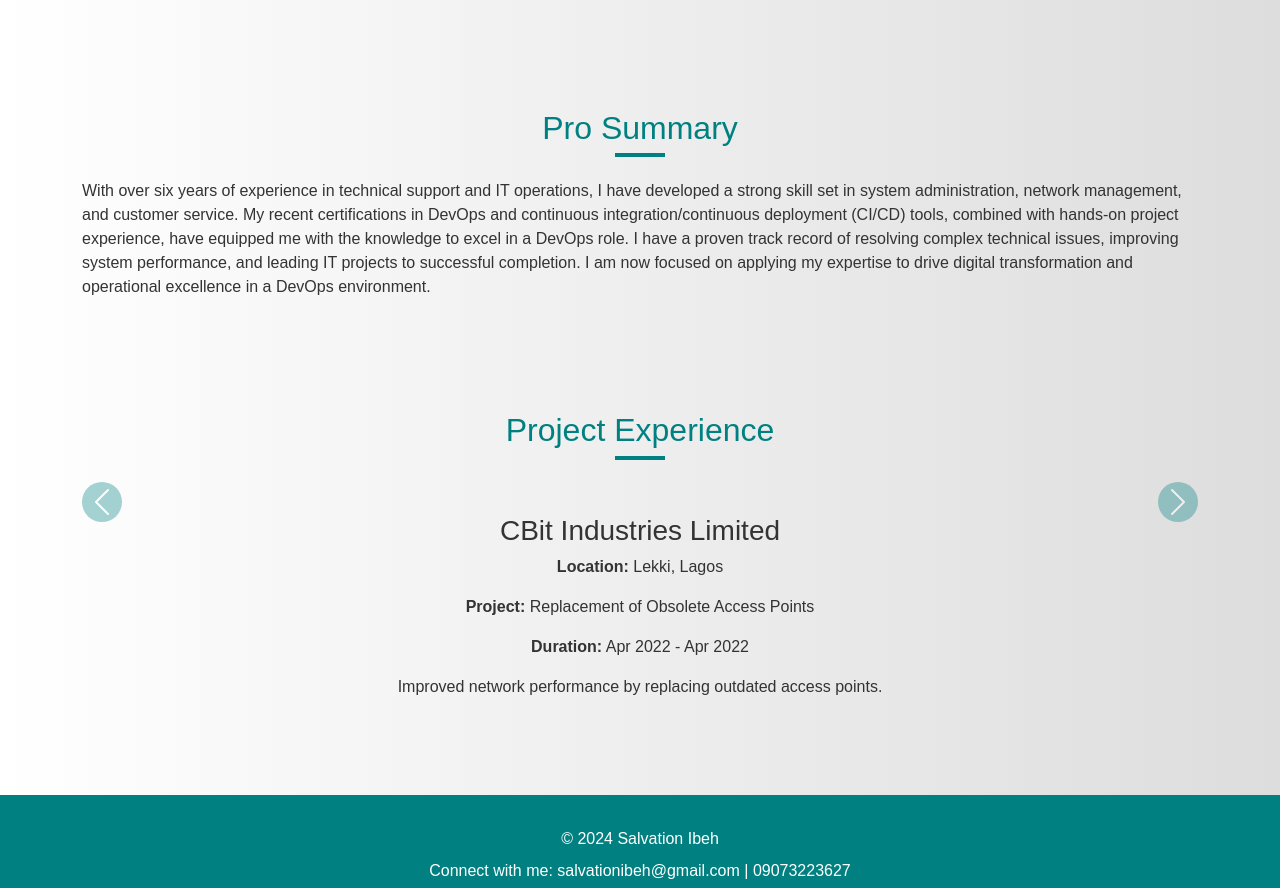
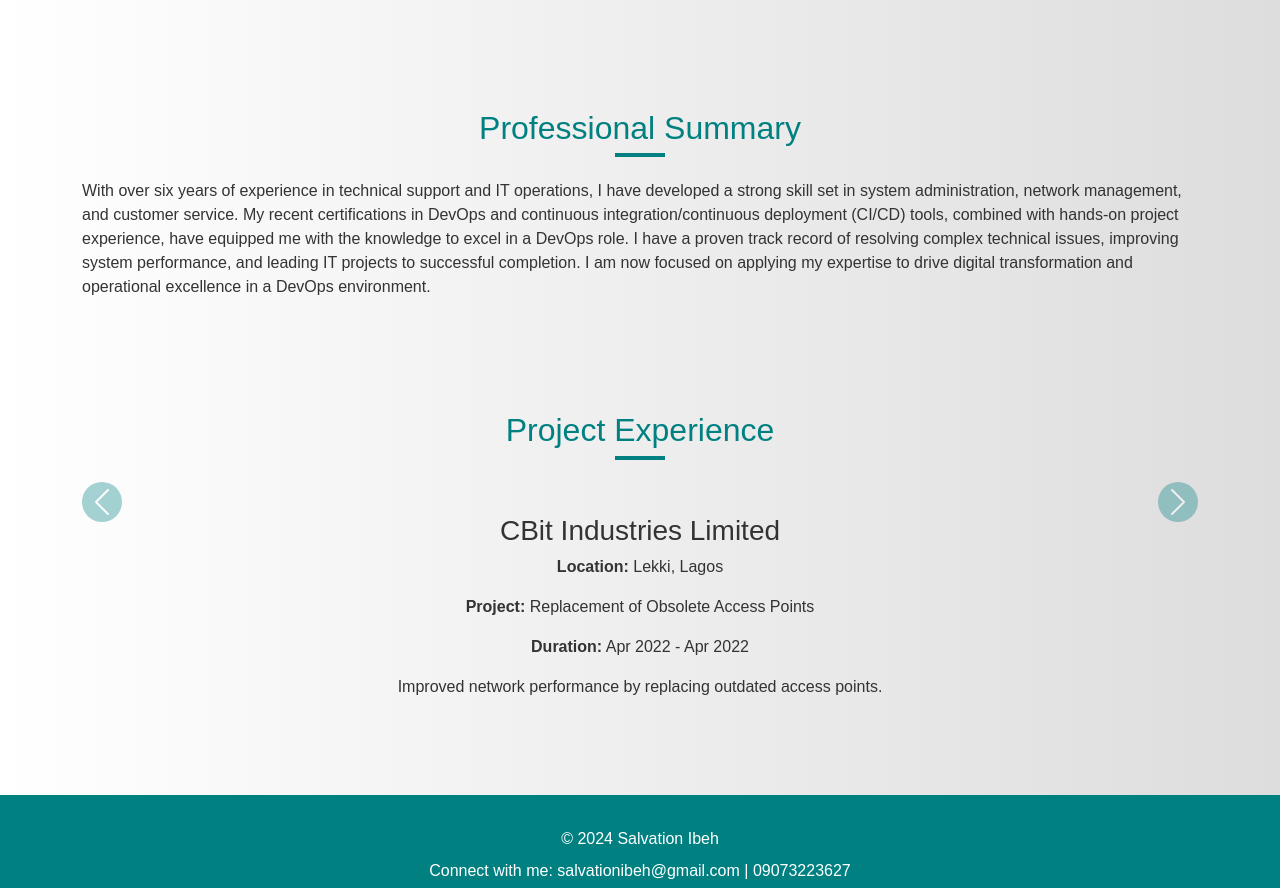
Before and after one commit to SalvationIbeh/Portfolio-Website, a website: page index.html in a window 1280 px wide. Shown: the part 1048-1936 px from the top of the page. Drawn offline with nearby package versions, Linux system fonts and the light colour scheme.

Commit message:
Update index

```diff
--- a/index.html
+++ b/index.html
@@ -57,7 +57,7 @@
 
         <section id="professional-summary" class="py-5">
             <div class="container">
-                <h2>Pro Summary</h2>
+                <h2>Professional Summary</h2>
                 <p>With over six years of experience in technical support and IT operations, I have developed a strong skill set in system administration, network management, and customer service. My recent certifications in DevOps and continuous integration/continuous deployment (CI/CD) tools, combined with hands-on project experience, have equipped me with the knowledge to excel in a DevOps role. I have a proven track record of resolving complex technical issues, improving system performance, and leading IT projects to successful completion. I am now focused on applying my expertise to drive digital transformation and operational excellence in a DevOps environment.</p>
             </div>
         </section>
```
